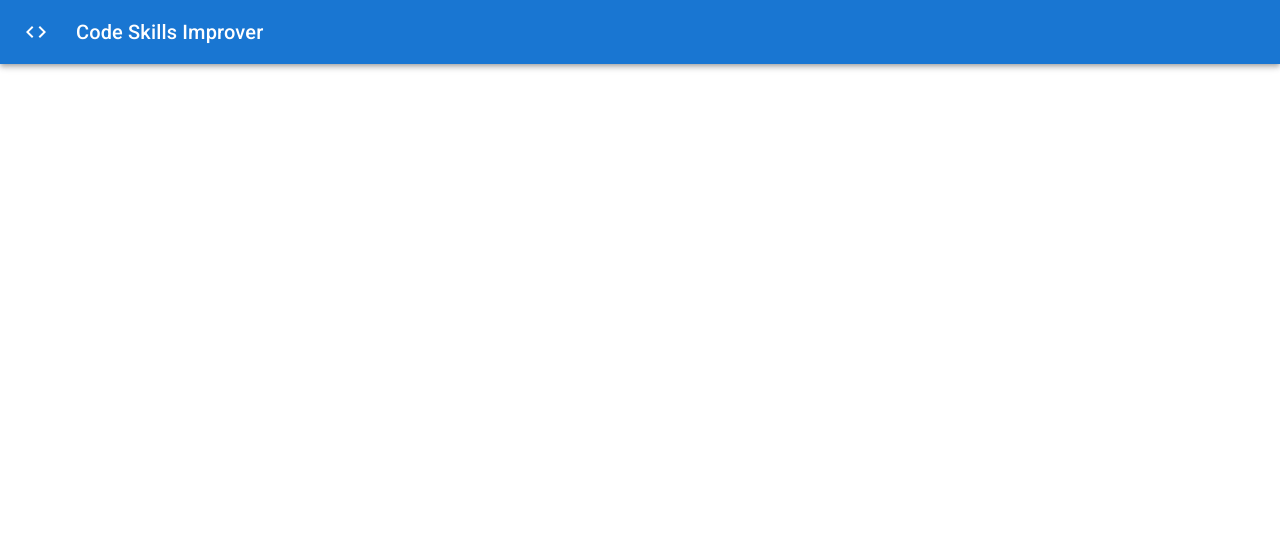
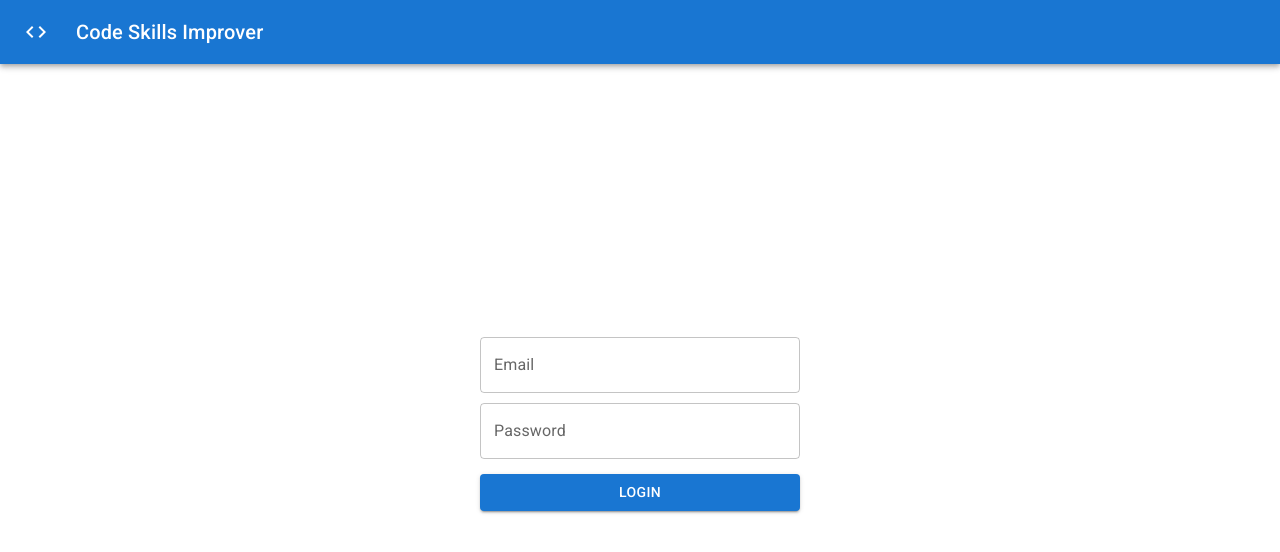
Before and after one commit to gpeitzner/code-skills-improver, a React (Create React App) app in the folder src/web/: page / in a window 1280 px wide. Shown: the top 552 px of the page. Built offline with nearby package versions, Linux system fonts and the light colour scheme.

Commit message:
[add] login component

```diff
--- a/src/web/src/App.js
+++ b/src/web/src/App.js
@@ -3,6 +3,7 @@ import "./App.css";
 import { BrowserRouter, Switch, Route } from "react-router-dom";
 import Navigation from "./features/Navigation/Navigation";
 import AdminHome from "./features/AdminHome/AdminHome";
+import Login from "./features/Login/Login";
 
 function App() {
 	return (
@@ -10,6 +11,9 @@ function App() {
 			<BrowserRouter>
 				<Navigation />
 				<Switch>
+					<Route exact path="/">
+						<Login />
+					</Route>
 					<Route exact path="/adminHome">
 						<AdminHome />
 					</Route>
--- /dev/null
+++ b/src/web/src/features/Login/Login.css
@@ -0,0 +1,5 @@
+.Login {
+	display: grid;
+	place-items: center;
+	height: 90vh;
+}
--- /dev/null
+++ b/src/web/src/features/Login/Login.js
@@ -0,0 +1,31 @@
+import "./Login.css";
+
+import { Box, TextField, Button } from "@mui/material";
+
+function Login() {
+	return (
+		<div className="Login">
+			<Box component="form" sx={{ width: "40vh" }}>
+				<TextField
+					sx={{ width: "100%", marginBottom: "10px" }}
+					id="login-email"
+					label="Email"
+					variant="outlined"
+					type="email"
+				/>
+				<TextField
+					sx={{ width: "100%", marginBottom: "15px" }}
+					id="login-password"
+					label="Password"
+					variant="outlined"
+					type="password"
+				/>
+				<Button variant="contained" sx={{ width: "100%" }}>
+					Login
+				</Button>
+			</Box>
+		</div>
+	);
+}
+
+export default Login;
--- a/src/web/src/features/Navigation/Navigation.js
+++ b/src/web/src/features/Navigation/Navigation.js
@@ -1,11 +1,7 @@
 import "./Navigation.css";
 
-import AppBar from "@mui/material/AppBar";
-import Box from "@mui/material/Box";
-import Toolbar from "@mui/material/Toolbar";
-import Typography from "@mui/material/Typography";
-import IconButton from "@mui/material/IconButton";
-import CodeIcon from "@mui/icons-material/Code";
+import { AppBar, Box, Toolbar, Typography, IconButton } from "@mui/material";
+import { Code } from "@mui/icons-material";
 
 function Navigation() {
 	return (
@@ -19,7 +15,7 @@ function Navigation() {
 						aria-label="menu"
 						sx={{ mr: 2 }}
 					>
-						<CodeIcon />
+						<Code />
 					</IconButton>
 					<Typography variant="h6" component="div" sx={{ flexGrow: 1 }}>
 						Code Skills Improver
```
